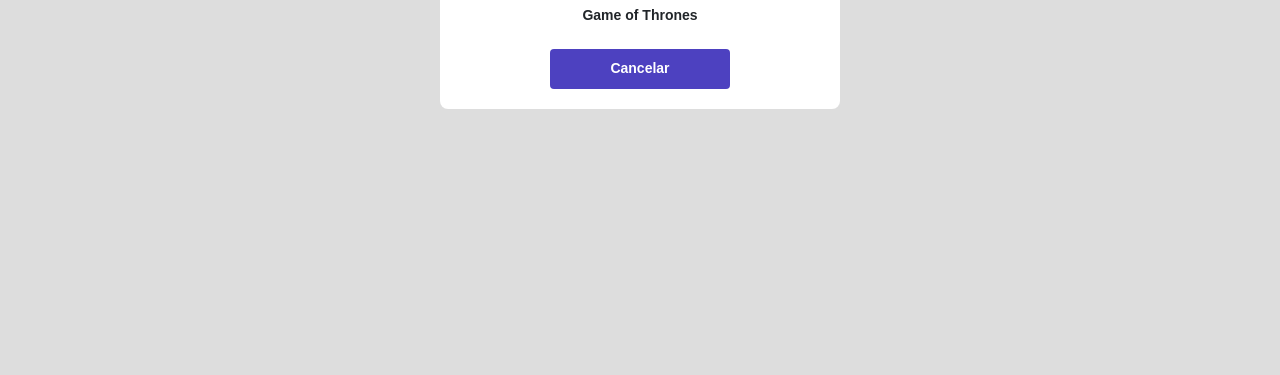
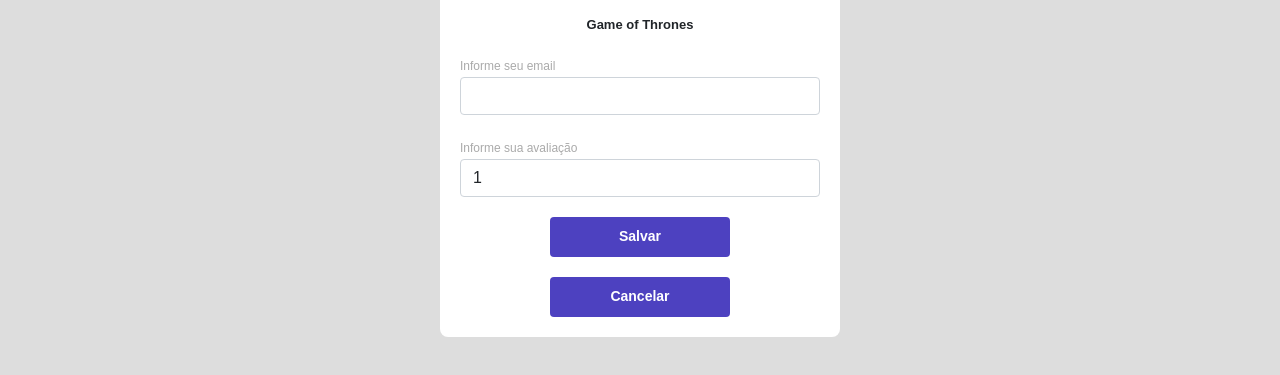
Before and after one commit to Thayzi/DSMovie, a plain HTML site: page form.html in a window 1280 px wide. Shown: the part 403-778 px from the top of the page. Drawn offline with nearby package versions, Linux system fonts and the light colour scheme.

Commit message:
Formulario Parte 2

```diff
--- a/form.html
+++ b/form.html
@@ -29,9 +29,28 @@
                 <div>
                     <div class="dsmovie-card">
                         <img src="https://www.themoviedb.org/t/p/w220_and_h330_face/u3bZgnGQ9T01sWNhyveQz0wH0Hl.jpg" alt="Game of Thrones">
-                        <div class="dsmovie-car-description">
+                        <div class="dsmovie-form-description">
                             <h3>Game of Thrones</h3>
-                            <a class="dsmovie-btn" href="index.html">Cancelar</a>
+                            <form class="dsmovie-form">
+                                <div class="form-group dsmovie-form-group">
+                                    <label for="email">Informe seu email</label>
+                                    <input class="form-control" type="email" id="email">
+                                </div>
+                                <div class="form-group dsmovie-form-group">
+                                    <label for="score">Informe sua avaliação</label>
+                                    <select class="form-control" name="score" id="score">
+                                        <option value="1">1</option>
+                                        <option value="2">2</option>
+                                        <option value="3">3</option>
+                                        <option value="4">4</option>
+                                        <option value="5">5</option>
+                                    </select>
+                                </div>
+                                <div class="dsmovie-form-btn-container">
+                                    <button class="dsmovie-btn" type="submit">Salvar</button>
+                                    <a class="dsmovie-btn" href="index.html">Cancelar</a>
+                                </div>
+                            </form>
                         </div>
                     </div>
                 </div>
--- a/style.css
+++ b/style.css
@@ -5,6 +5,7 @@
     --text-gray: #4a4a4a;
     --color-primary: #4d41c0;
     --white: #fff;
+    --text-light-gray: #aaa;
 }
 * {
     box-sizing: border-box;
@@ -96,9 +97,46 @@ a, a:hover{
     align-items: center;
     justify-content: center;
     border-radius: 4px;
+    border: 0;
 }
 
 .dsmovie-form-container{
     padding: 40px 0;
     max-width: 400px;
 }
+
+.dsmovie-form-description{
+    background-color: var(--white);
+    padding: 20px;
+    display: flex;
+    flex-direction: column;
+    align-items: center;
+    border-radius: 0 0 8px 8px;
+}
+
+.dsmovie-form{
+    width: 100%;
+}
+
+.dsmovie-form-description h3{
+    font-size: 13px;
+    font-weight: 700;
+    margin-bottom: 20px;
+}
+
+.dsmovie-form-group{
+    margin-bottom: 20px;
+}
+
+.dsmovie-form-group label{
+    font-size: 12px;
+    color: var(--text-light-gray);
+}
+
+.dsmovie-form-btn-container{
+    height: 100px;
+    display: flex;
+    flex-direction: column;
+    align-items: center;
+    justify-content: space-between;
+}
```
